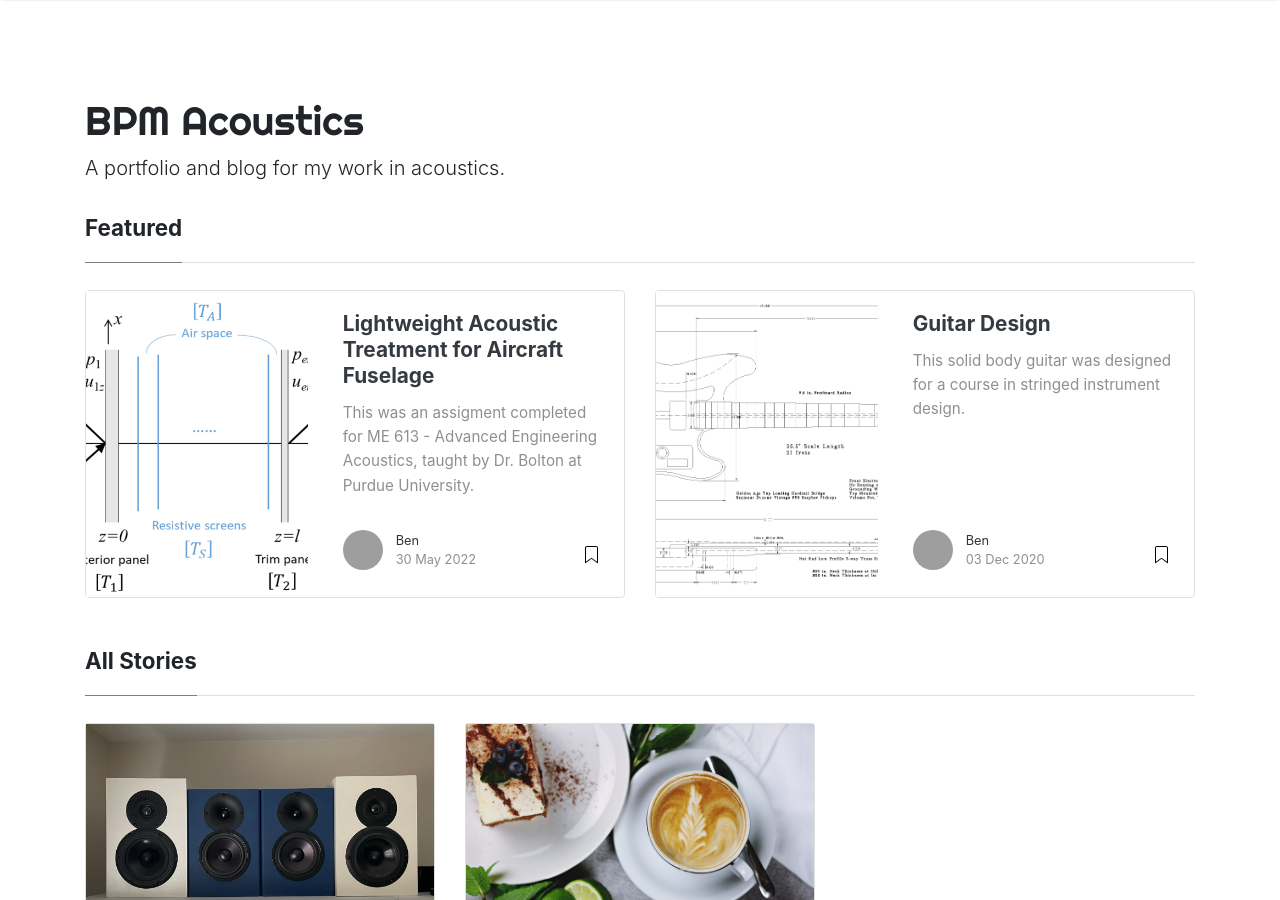
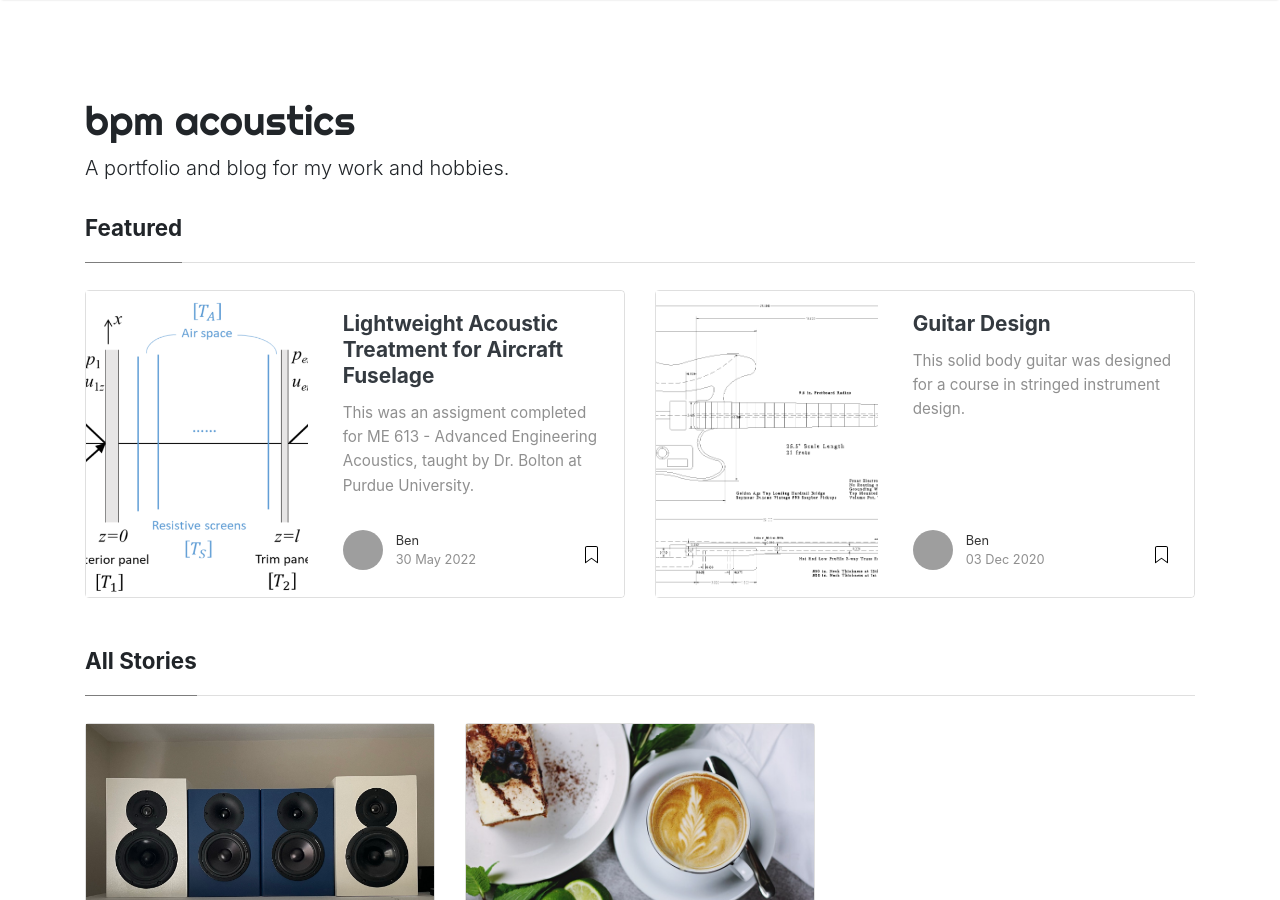
Before and after one commit to bpmasters/bpmasters.github.io, a Jekyll site: the page built from index.html, in a window 1280 px wide and 900 px high. Built offline with Jekyll 4.4.1, drawn with Linux system fonts in a browser that asks for light colours; nearby versions of some CDN libraries; the list of posts is cut into pages by our own code; some of the changed text lies outside the part shown; grey boxes are pictures that could not be loaded.

Commit message:
Update _config.yml

```diff
--- a/_config.yml
+++ b/_config.yml
@@ -1,7 +1,7 @@
 # Site
-name: "BPM Acoustics"
-title: "BPM Acoustics"
-description: "A portfolio and blog for my work in acoustics."
+name: "bpm acoustics"
+title: "bpm acoustics"
+description: "A portfolio and blog for my work and hobbies."
 logo: 'assets/images/logo.png'
 favicon: 'assets/images/logo.png'
 baseurl: /Portfolio
```
